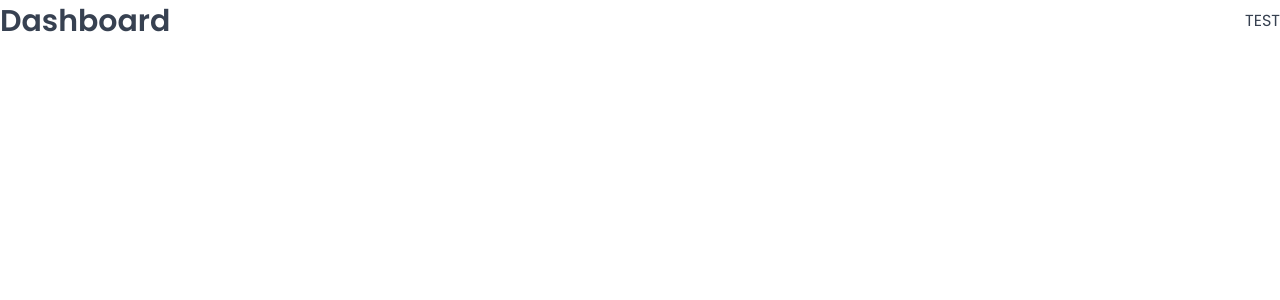
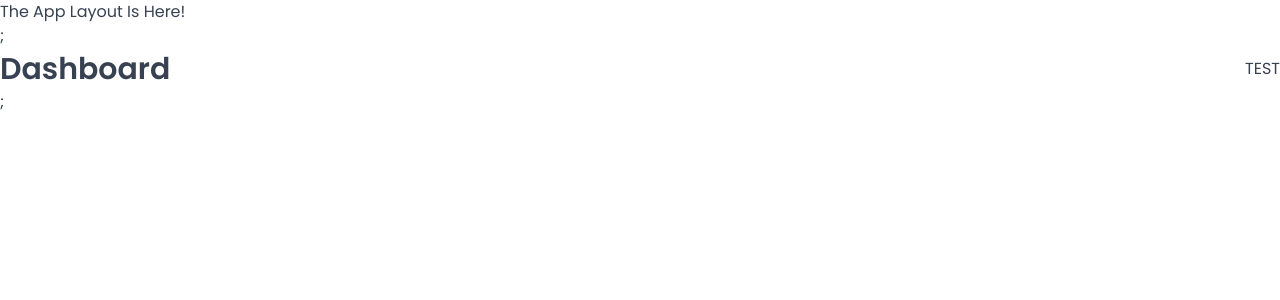
Before and after one commit to fatehbenchiheub/the-wild-oasis, a React (Vite) app: page /dashboard in a window 1280 px wide. Shown: the top 300 px of the page. Built offline with nearby package versions, Linux system fonts and the light colour scheme; a web font is replaced by a local one.

Commit message:
chore: add layout wrapper to routes, create layout header & sidebar files

```diff
--- a/src/App.tsx
+++ b/src/App.tsx
@@ -11,6 +11,7 @@ import PageNotFound from './pages/PageNotFound';
 import Users from './pages/Users';
 import Settings from './pages/Settings';
 import Login from './pages/Login';
+import AppLayout from './ui/AppLayout';
 
 function App() {
   return (
@@ -18,15 +19,18 @@ function App() {
       <GlobalStyle />
       <BrowserRouter>
         <Routes>
-          <Route index element={<Navigate replace to="dashboard" />} />
-          <Route path="dashboard" element={<Dashboard />} />
-          <Route path="bookings" element={<Bookings />} />
-          <Route path="cabins" element={<Cabins />} />
-          <Route path="users" element={<Users />} />
-          <Route path="settings" element={<Settings />} />
-          <Route path="account" element={<Account />} />
           <Route path="login" element={<Login />} />
           <Route path="*" element={<PageNotFound />} />
+
+          <Route element={<AppLayout />}>
+            <Route index element={<Navigate replace to="dashboard" />} />
+            <Route path="/dashboard" element={<Dashboard />} />
+            <Route path="/bookings" element={<Bookings />} />
+            <Route path="/cabins" element={<Cabins />} />
+            <Route path="/users" element={<Users />} />
+            <Route path="/settings" element={<Settings />} />
+            <Route path="/account" element={<Account />} />
+          </Route>
         </Routes>
       </BrowserRouter>
     </>
--- a/src/pages/Dashboard.tsx
+++ b/src/pages/Dashboard.tsx
@@ -1,12 +1,14 @@
-import Heading from "../ui/Heading";
-import Row from "../ui/Row";
+import Heading from '../ui/Heading';
+import Row from '../ui/Row';
 
 function Dashboard() {
   return (
-    <Row type="horizontal">
-      <Heading as="h1">Dashboard</Heading>
-      <p>TEST</p>
-    </Row>
+    <>
+      <Row type="horizontal">
+        <Heading as="h1">Dashboard</Heading>
+        <p>TEST</p>
+      </Row>
+    </>
   );
 }
 
--- /dev/null
+++ b/src/ui/AppLayout.tsx
@@ -0,0 +1,12 @@
+import { Outlet } from 'react-router-dom';
+
+function AppLayout() {
+  return (
+    <>
+      <div>The App Layout Is Here!</div>;
+      <Outlet />;
+    </>
+  );
+}
+
+export default AppLayout;
--- /dev/null
+++ b/src/ui/layouts/Header.tsx
@@ -0,0 +1,5 @@
+function Header() {
+  return <div></div>;
+}
+
+export default Header;
--- /dev/null
+++ b/src/ui/layouts/SideBar.tsx
@@ -0,0 +1,5 @@
+function SideBar() {
+  return <div></div>;
+}
+
+export default SideBar;
```
